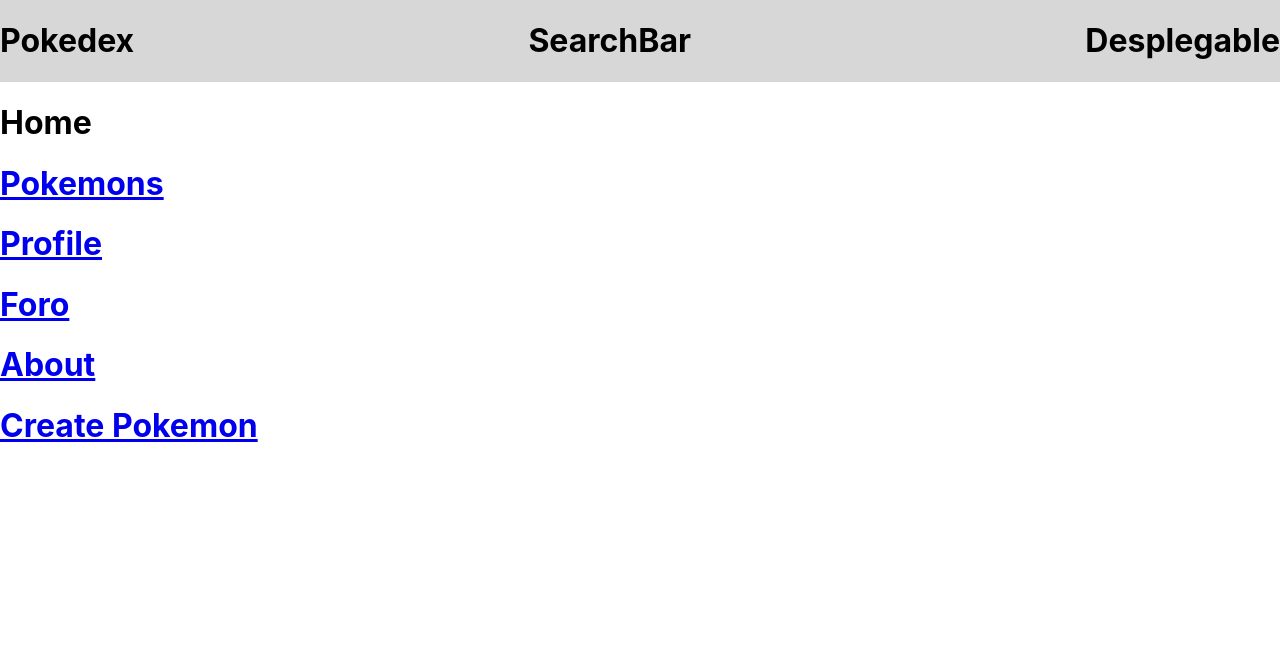
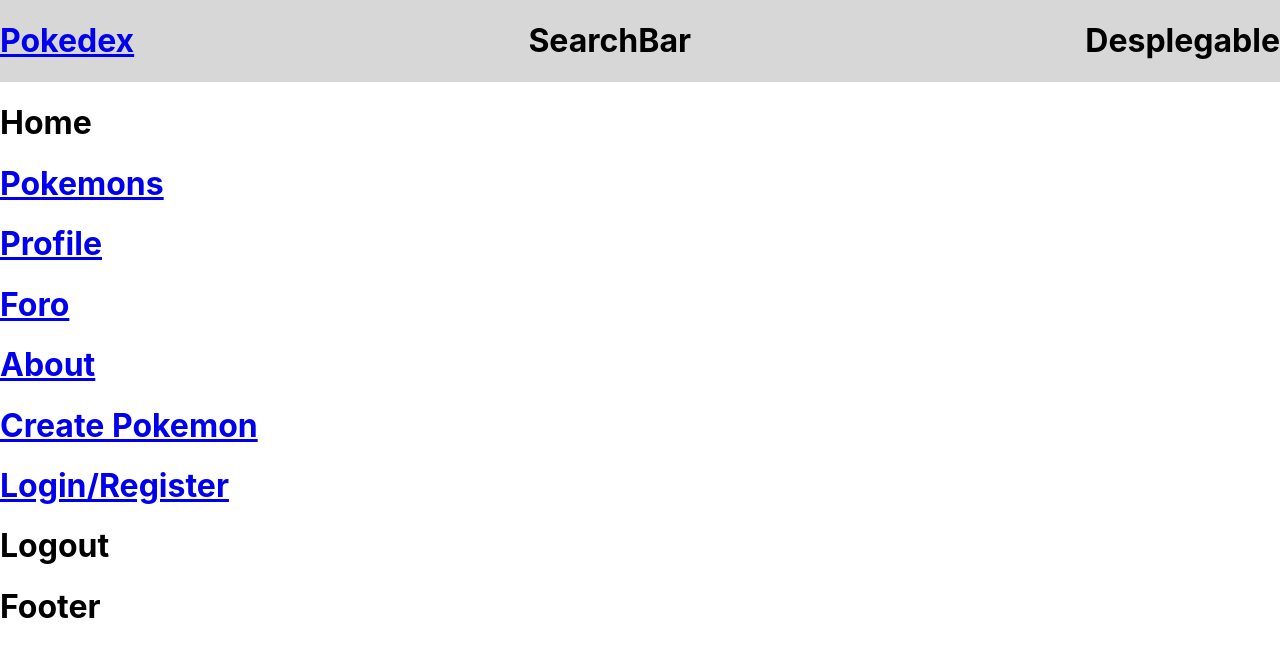
Before and after one commit to SantiRosso/PI-Pokemon, a React (Create React App) app in the folder client/: page /home in a window 1280 px wide. Shown: the top 656 px of the page. Built offline with nearby package versions, Linux system fonts and the light colour scheme.

Commit message:
refactor

```diff
--- a/client/src/components/About/About.jsx
+++ b/client/src/components/About/About.jsx
@@ -8,5 +8,6 @@
         </div>
     )
 }
+//footer
 
 export default About;
--- a/client/src/components/Card/Card.jsx
+++ b/client/src/components/Card/Card.jsx
@@ -11,5 +11,4 @@
         </div>
     )
 }
-
 export default Card;
--- a/client/src/components/CreatePokemon/CreatePokemon.jsx
+++ b/client/src/components/CreatePokemon/CreatePokemon.jsx
@@ -8,5 +8,5 @@
         </div>
     )
 }
-
+//footer
 export default CreatePokemon;
--- a/client/src/components/Foro/Foro.jsx
+++ b/client/src/components/Foro/Foro.jsx
@@ -8,5 +8,5 @@
         </div>
     )
 }
-
+//footer
 export default Foro;
--- a/client/src/components/Home/Home.jsx
+++ b/client/src/components/Home/Home.jsx
@@ -21,10 +21,12 @@
             <Link to="/create-pokemon">
                 <h1>Create Pokemon</h1>
             </Link>
+            <Link to="/">
+                <h1>Login/Register</h1>
+            </Link>
+            <h1>Logout</h1>
+            <h1>Footer</h1>
         </div>
-        //filtros
-        //Cards
-        // <Footer/>
     )
 }
 
--- a/client/src/components/LoginRegister/LoginRegister.jsx
+++ b/client/src/components/LoginRegister/LoginRegister.jsx
@@ -10,5 +10,5 @@
         </div>
     )
 }
-
+//footer
 export default LoginRegister;
--- a/client/src/components/NavBar/NavBar.jsx
+++ b/client/src/components/NavBar/NavBar.jsx
@@ -1,9 +1,12 @@
-import s from "./NavBar.module.css"
+import s from "./NavBar.module.css";
+import { Link } from "react-router-dom";
 
 const NavBar = () => {
     return(
         <div className={s.navBar}>
-            <h1>Pokedex</h1>
+            <Link to="/home">
+                <h1>Pokedex</h1>
+            </Link>
             <h1>SearchBar</h1>
             <h1>Desplegable</h1>
         </div>
--- a/client/src/components/PokemonDetail/PokemonDetail.jsx
+++ b/client/src/components/PokemonDetail/PokemonDetail.jsx
@@ -29,5 +29,5 @@
         </div>
     )
 }
-
+//footer
 export default PokemonDetail;
--- a/client/src/components/Pokemons/Pokemons.jsx
+++ b/client/src/components/Pokemons/Pokemons.jsx
@@ -27,5 +27,5 @@
         </div>
     )
 }
-
+//filtros - lazyloading o paginado - footer
 export default Pokemons;
--- a/client/src/components/Profile/Profile.jsx
+++ b/client/src/components/Profile/Profile.jsx
@@ -8,5 +8,5 @@
         </div>
     )
 }
-
+//footer
 export default Profile;
```
Also changed, not shown: client/src/components/Footer/Footer.jsx (added), client/src/components/Footer/Footer.module.css (added).
